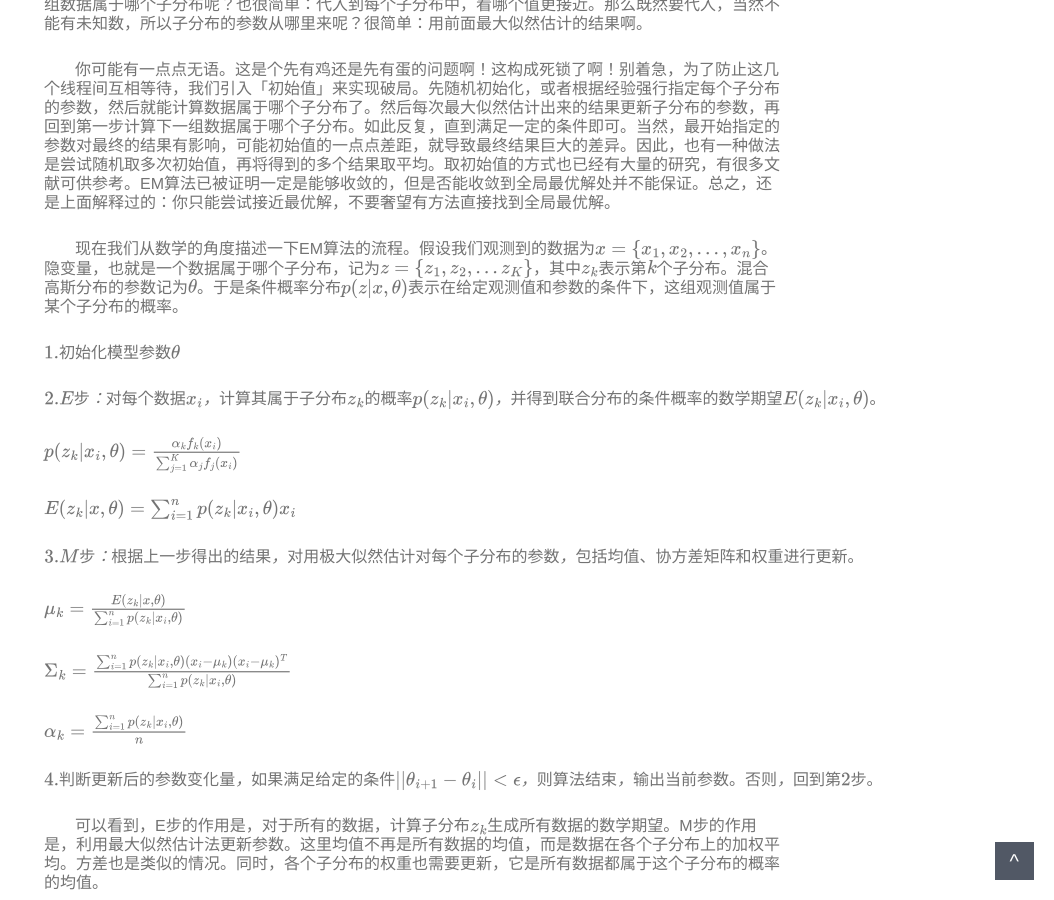
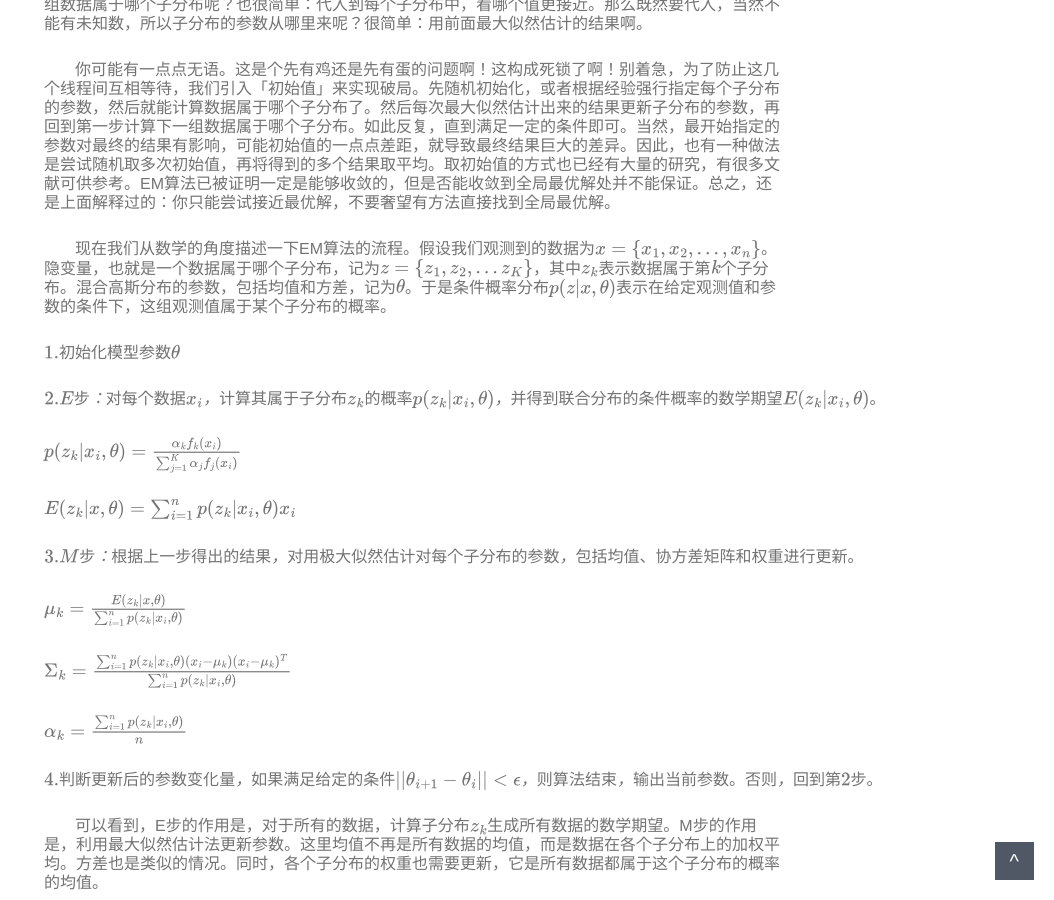
Before and after one commit to yxgong0/yxgong0.github.io, a Jekyll site: the page built from _posts/2021-09-02-gen3-1-1.markdown, in a window 1280 px wide and 900 px high, scrolled down 6003 px. Shown: the whole window, without its empty margins (226-1280 px from the left). Built offline with Jekyll 4.4.1, drawn with Linux system fonts in a browser that asks for light colours; comment, search, counter and statistics services are not loaded.

Commit message:
Update 2021-09-02-gen3-1-1.markdown

```diff
--- a/_posts/2021-09-02-gen3-1-1.markdown
+++ b/_posts/2021-09-02-gen3-1-1.markdown
@@ -135,7 +135,7 @@ MathJax = {
 <br/>
 <font size=3>&nbsp;&nbsp;&nbsp;&nbsp;&nbsp;&nbsp;&nbsp;你可能有一点点无语。这是个先有鸡还是先有蛋的问题啊！这构成死锁了啊！别着急，为了防止这几个线程间互相等待，我们引入「初始值」来实现破局。先随机初始化，或者根据经验强行指定每个子分布的参数，然后就能计算数据属于哪个子分布了。然后每次最大似然估计出来的结果更新子分布的参数，再回到第一步计算下一组数据属于哪个子分布。如此反复，直到满足一定的条件即可。当然，最开始指定的参数对最终的结果有影响，可能初始值的一点点差距，就导致最终结果巨大的差异。因此，也有一种做法是尝试随机取多次初始值，再将得到的多个结果取平均。取初始值的方式也已经有大量的研究，有很多文献可供参考。EM算法已被证明一定是能够收敛的，但是否能收敛到全局最优解处并不能保证。总之，还是上面解释过的：你只能尝试接近最优解，不要奢望有方法直接找到全局最优解。</font>
 <br/>
-<font size=3>&nbsp;&nbsp;&nbsp;&nbsp;&nbsp;&nbsp;&nbsp;现在我们从数学的角度描述一下EM算法的流程。假设我们观测到的数据为$x=\{x_1,x_2,...,x_n\}$。隐变量，也就是一个数据属于哪个子分布，记为$z=\{z_1,z_2,...z_K\}$，其中$z_k$表示第$k$个子分布。混合高斯分布的参数记为$\theta$。于是条件概率分布$p(z|x,\theta)$表示在给定观测值和参数的条件下，这组观测值属于某个子分布的概率。</font>
+<font size=3>&nbsp;&nbsp;&nbsp;&nbsp;&nbsp;&nbsp;&nbsp;现在我们从数学的角度描述一下EM算法的流程。假设我们观测到的数据为$x=\{x_1,x_2,...,x_n\}$。隐变量，也就是一个数据属于哪个子分布，记为$z=\{z_1,z_2,...z_K\}$，其中$z_k$表示数据属于第$k$个子分布。混合高斯分布的参数，包括均值和方差，记为$\theta$。于是条件概率分布$p(z|x,\theta)$表示在给定观测值和参数的条件下，这组观测值属于某个子分布的概率。</font>
 <br/>
 <font size=3>$1. 初始化模型参数\theta$</font>
 <br/>
```
